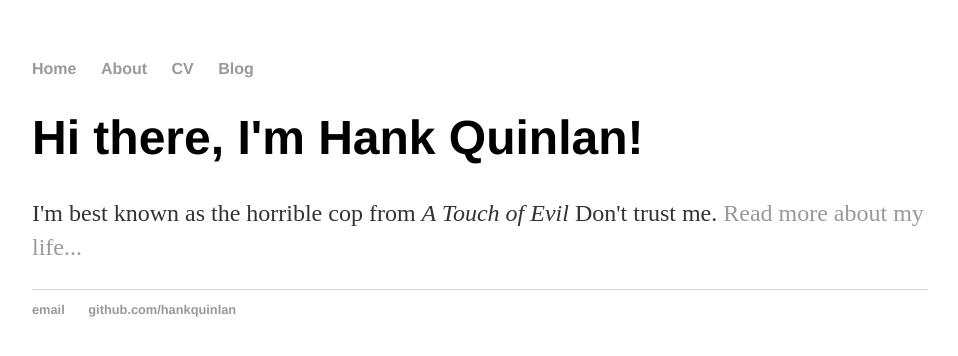
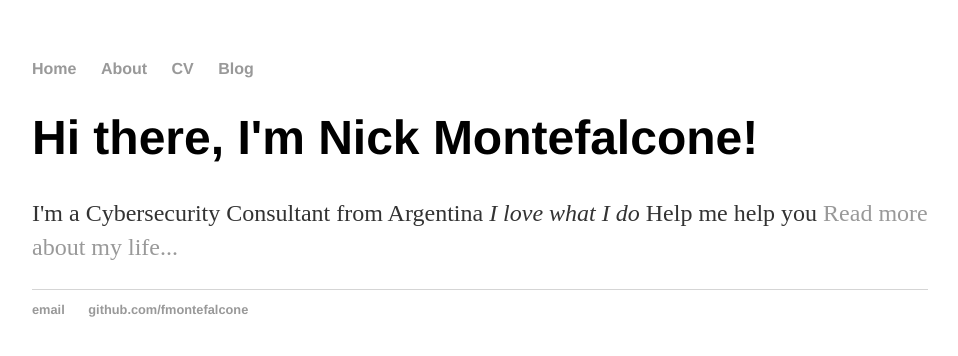
Before and after one commit to nickmountlion/mountlion.github.io, a Jekyll site: the page built from index.html, in a window 1280 px wide. Shown: the top 356 px of the page, without its empty margins (160-1118 px from the left). Built offline with Jekyll 4.4.1, drawn with Linux system fonts in a browser that asks for light colours.

Commit message:
Update index.html

```diff
--- a/index.html
+++ b/index.html
@@ -1,30 +1,8 @@
-<!DOCTYPE html>
-<html>
-	<head>
-		<title>Hank Quinlan, Horrible Cop</title>
-		<!-- link to main stylesheet -->
-		<link rel="stylesheet" type="text/css" href="/css/main.css">
-	</head>
-	<body>
-		<nav>
-    		<ul>
-        		<li><a href="/">Home</a></li>
-	        	<li><a href="/about">About</a></li>
-        		<li><a href="/cv">CV</a></li>
-        		<li><a href="/blog">Blog</a></li>
-    		</ul>
-		</nav>
-		<div class="container">
-    		<div class="blurb">
-        		<h1>Hi there, I'm Hank Quinlan!</h1>
-				<p>I'm best known as the horrible cop from <em>A Touch of Evil</em> Don't trust me. <a href="/about">Read more about my life...</a></p>
-    		</div><!-- /.blurb -->
-		</div><!-- /.container -->
-		<footer>
-    		<ul>
-        		<li><a href="mailto:hankquinlanhub@gmail.com">email</a></li>
-        		<li><a href="https://github.com/hankquinlan">github.com/hankquinlan</a></li>
-			</ul>
-		</footer>
-	</body>
-</html>
+---
+layout: default
+title: Nick Montefalcone, Cybersecurity Consultant
+---
+<div class="blurb">
+	<h1>Hi there, I'm Nick Montefalcone!</h1>
+	<p>I'm a Cybersecurity Consultant from Argentina <em>I love what I do</em> Help me help you <a href="/about">Read more about my life...</a></p>
+</div><!-- /.blurb -->
```
